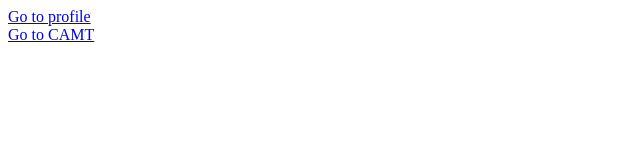
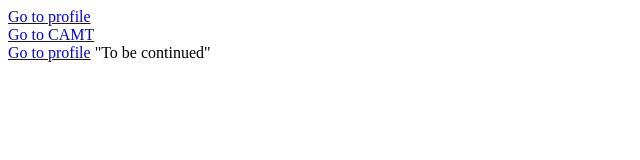
Before and after one commit to koonlookhin190/LAB3_q3_FIX, a plain HTML site: page index.html in a window 1280 px wide. Shown: the whole page, without its empty margins (0-640 px from the left). Drawn offline with Linux system fonts and the light colour scheme.

Commit message:
First release

```diff
--- a/index.html
+++ b/index.html
@@ -7,7 +7,12 @@
     <title>Document</title>
 </head>
 <body>
+
     <a href="profile.html">Go to profile</a></br>
     <a href="camt.html">Go to CAMT</a></br>
+
+    <a href="profile.html">Go to profile</a>
+    "To be continued"
+
 </body>
 </html>
```
